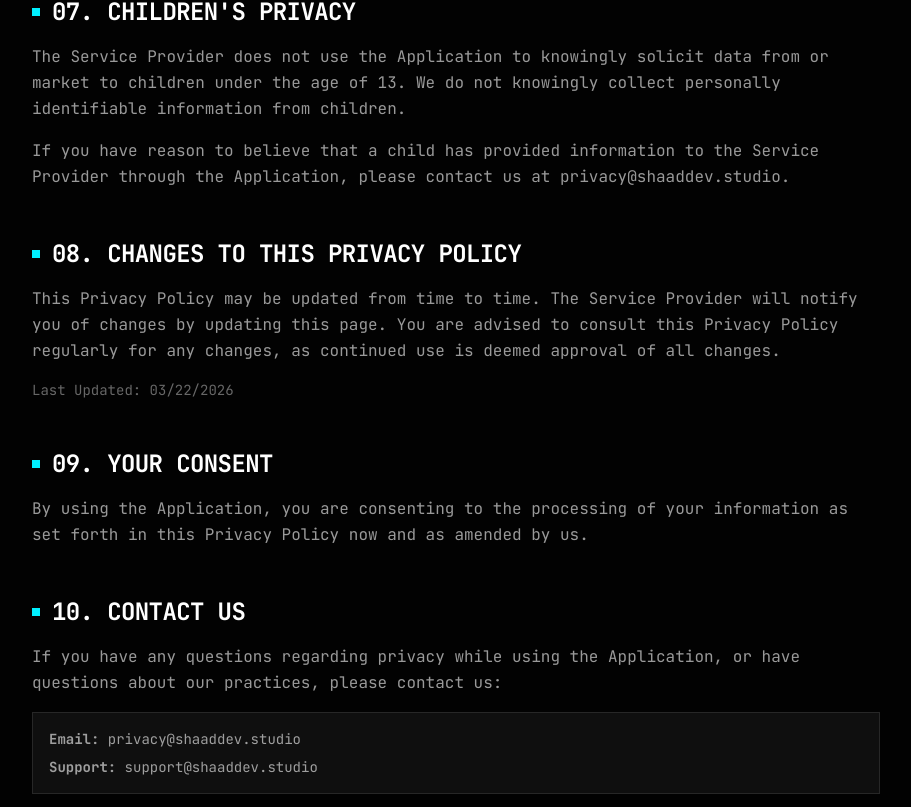
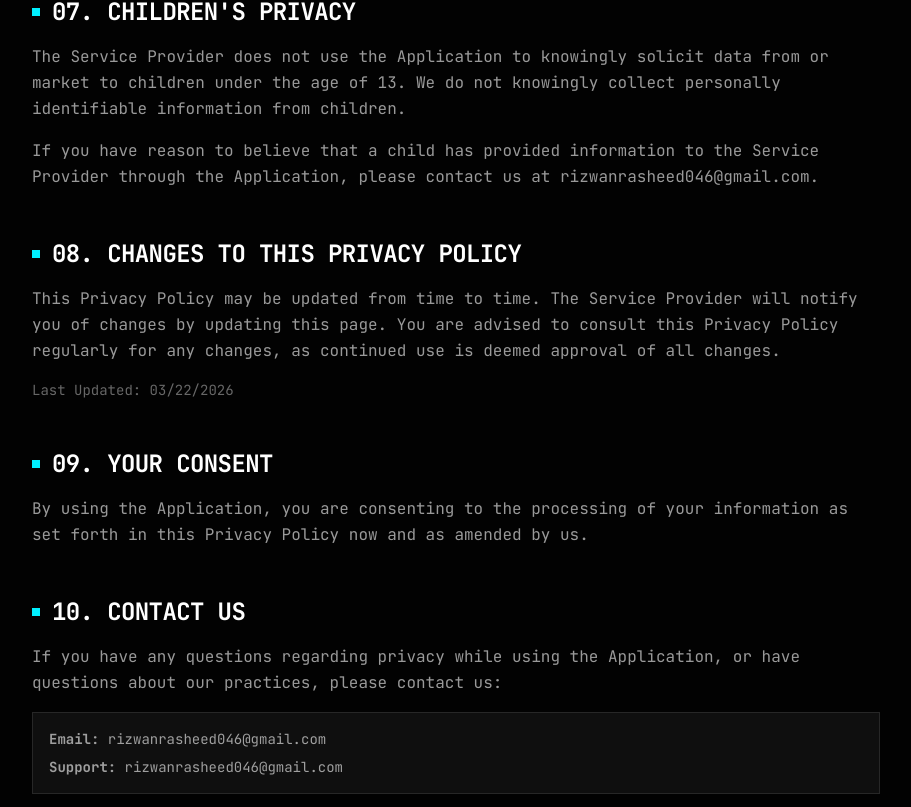
Before and after one commit to jannatlessan/aso-studio-pro_latest, a React (Vite) app: page /apps/stamppedia/privacy in a window 1280 px wide. Shown: the part 2453-3260 px from the top of the page, without its empty margins (184-1095 px from the left). Built offline with nearby package versions, Linux system fonts and the light colour scheme; a web font is replaced by a local one.

Commit message:
chore: Update all emails to rizwanrasheed046@gmail.com

```diff
--- a/src/pages/Apps/Stamppedia.tsx
+++ b/src/pages/Apps/Stamppedia.tsx
@@ -222,7 +222,7 @@ export default function Stamppedia() {
                   </p>
                 </Link>
                 <a
-                  href="mailto:support@shaaddev.studio"
+                  href="mailto:rizwanrasheed046@gmail.com"
                   className="group p-4 border border-white/10 hover:border-primary/50 transition-all"
                 >
                   <div className="text-[10px] font-black uppercase tracking-widest text-primary mb-2 group-hover:text-primary">
--- a/src/pages/Apps/StamppediaPrivacy.tsx
+++ b/src/pages/Apps/StamppediaPrivacy.tsx
@@ -147,7 +147,7 @@ export default function StamppediaPrivacyPolicy() {
                 The Service Provider will retain User Provided data for as long as you use the Application. Your collection data is stored on your device and can be deleted at any time through the Application settings.
               </p>
               <p className="leading-relaxed mt-4">
-                If you'd like the Service Provider to delete your cloud backup data, please contact us at privacy@shaaddev.studio and we will respond within 30 days.
+                If you'd like the Service Provider to delete your cloud backup data, please contact us at rizwanrasheed046@gmail.com and we will respond within 30 days.
               </p>
             </section>
 
@@ -159,7 +159,7 @@ export default function StamppediaPrivacyPolicy() {
                 The Service Provider does not use the Application to knowingly solicit data from or market to children under the age of 13. We do not knowingly collect personally identifiable information from children.
               </p>
               <p className="leading-relaxed mt-4">
-                If you have reason to believe that a child has provided information to the Service Provider through the Application, please contact us at privacy@shaaddev.studio.
+                If you have reason to believe that a child has provided information to the Service Provider through the Application, please contact us at rizwanrasheed046@gmail.com.
               </p>
             </section>
 
@@ -192,8 +192,8 @@ export default function StamppediaPrivacyPolicy() {
                 If you have any questions regarding privacy while using the Application, or have questions about our practices, please contact us:
               </p>
               <div className="bg-white/5 p-4 mt-4 border border-white/10">
-                <p className="text-sm"><strong>Email:</strong> privacy@shaaddev.studio</p>
-                <p className="text-sm mt-2"><strong>Support:</strong> support@shaaddev.studio</p>
+                <p className="text-sm"><strong>Email:</strong> rizwanrasheed046@gmail.com</p>
+                <p className="text-sm mt-2"><strong>Support:</strong> rizwanrasheed046@gmail.com</p>
               </div>
             </section>
           </div>
--- a/src/pages/Apps/StamppediaTerms.tsx
+++ b/src/pages/Apps/StamppediaTerms.tsx
@@ -117,7 +117,7 @@ export default function StamppediaTerms() {
                 <li>Provide analytics and insights</li>
               </ul>
               <p className="leading-relaxed mt-4">
-                You can request deletion of any or all your data at any time by contacting privacy@shaaddev.studio.
+                You can request deletion of any or all your data at any time by contacting rizwanrasheed046@gmail.com.
               </p>
             </section>
 
@@ -204,8 +204,8 @@ export default function StamppediaTerms() {
                 If you have questions about these Terms of Service, please contact us:
               </p>
               <div className="bg-white/5 p-4 mt-4 border border-white/10">
-                <p className="text-sm"><strong>Email:</strong> legal@shaaddev.studio</p>
-                <p className="text-sm mt-2"><strong>Support:</strong> support@shaaddev.studio</p>
+                <p className="text-sm"><strong>Email:</strong> rizwanrasheed046@gmail.com</p>
+                <p className="text-sm mt-2"><strong>Support:</strong> rizwanrasheed046@gmail.com</p>
               </div>
               <p className="text-white/40 text-sm mt-4">
                 Last Updated: {new Date().toLocaleDateString('en-US', { year: 'numeric', month: '2-digit', day: '2-digit' })}
```
